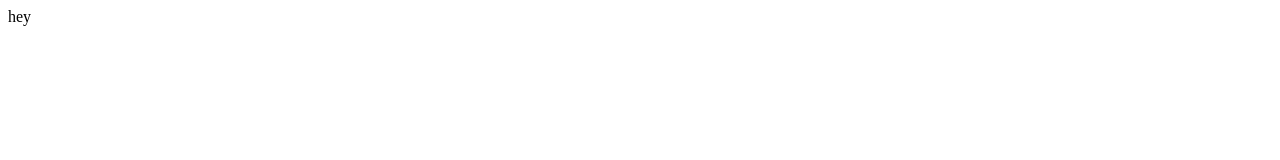
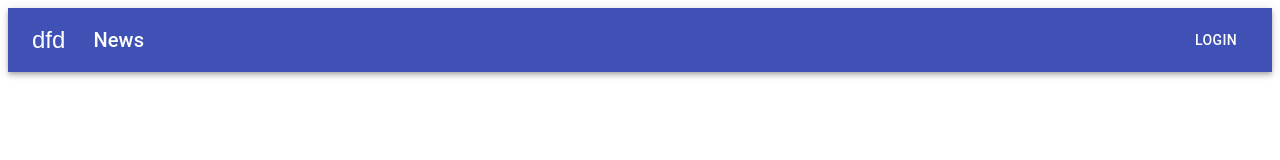
Before and after one commit to Cookjp/blog, a Gatsby site: page /Home in a window 1280 px wide. Built offline with nearby package versions, Linux system fonts and the light colour scheme; Gatsby itself is replaced by a stand-in of ours.

Commit message:
Basic AppBar

```diff
--- a/gatsby-config.js
+++ b/gatsby-config.js
@@ -18,6 +18,7 @@ module.exports = {
         src: path.join(__dirname, 'src'),
         Pages: path.join(__dirname, 'src/pages'),
         Graphql: path.join(__dirname, 'src/graphql'),
+        Components: path.join(__dirname, 'src/components'),
       },
     },
   ],
--- /dev/null
+++ b/src/components/AppBar.js
@@ -0,0 +1,39 @@
+import {
+  AppBar as MuiAppBar, Button, IconButton, makeStyles, Toolbar, Typography,
+} from '@material-ui/core';
+import React from 'react';
+
+// styles
+const useStyles = makeStyles((theme) => ({
+  root: {
+    flexGrow: 1,
+  },
+  menuButton: {
+    marginRight: theme.spacing(2),
+  },
+  title: {
+    flexGrow: 1,
+  },
+}));
+
+const AppBar = () => {
+  const classes = useStyles();
+
+  return (
+    <div className={classes.root}>
+      <MuiAppBar position="static">
+        <Toolbar>
+          <IconButton edge="start" className={classes.menuButton} color="inherit" aria-label="menu">
+            dfd
+          </IconButton>
+          <Typography variant="h6" className={classes.title}>
+            News
+          </Typography>
+          <Button color="inherit">Login</Button>
+        </Toolbar>
+      </MuiAppBar>
+    </div>
+  );
+};
+
+export default AppBar;
--- /dev/null
+++ b/src/components/layout/layout.css
@@ -0,0 +1,3 @@
+body {
+    margin: 0
+}
--- /dev/null
+++ b/src/components/layout/provider.js
@@ -0,0 +1,6 @@
+import React from 'react';
+import './layout.css';
+
+export default function Layout({ children }) {
+  return <div>{children}</div>;
+}
--- a/src/pages/Home.js
+++ b/src/pages/Home.js
@@ -1,3 +1,6 @@
-const Home = () => 'hey';
+import React from 'react';
+import AppBar from 'Components/AppBar';
+
+const Home = () => <AppBar />;
 
 export default Home;
```
Also changed, not shown: src/pages/index.js (+6 -4 lines), .eslintrc.js.
